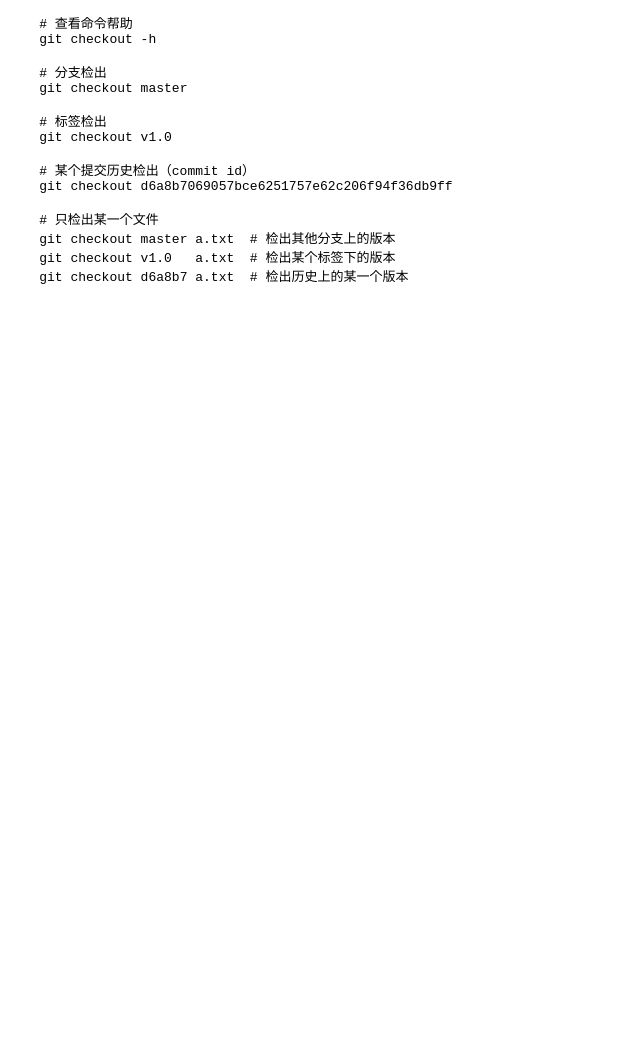
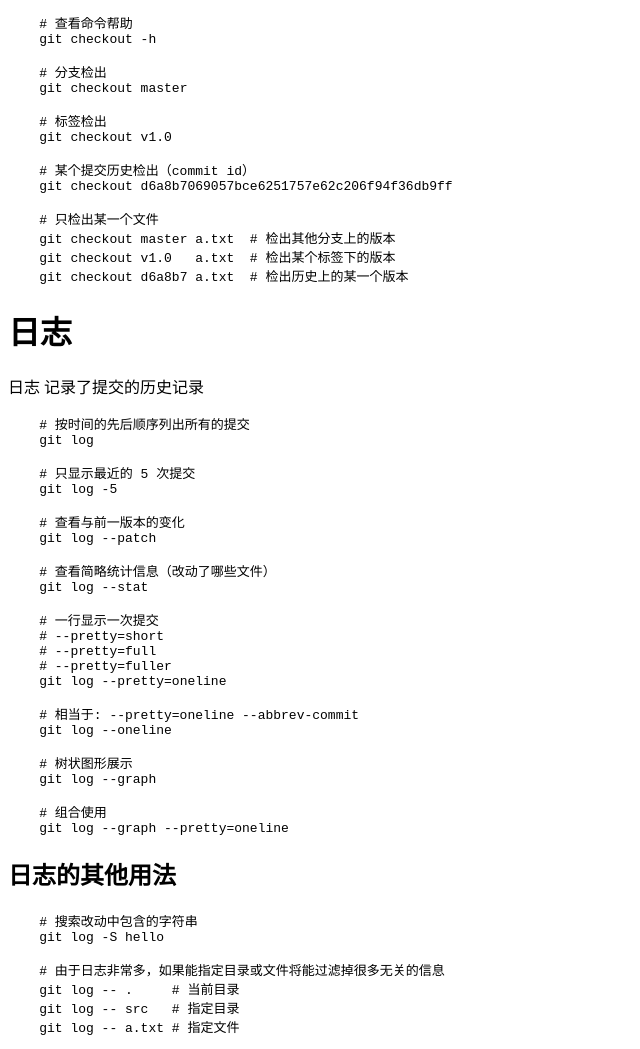
Before and after one commit to LuoSimba/mess, a plain HTML site: page git/git.html in a window 1280 px wide. Shown: the part 865-1914 px from the top of the page, without its empty margins (0-640 px from the left). Before the commit the page ends 1163 px from the top, so only its background shows below. Drawn offline with Linux system fonts and the light colour scheme.

Commit message:
git - log

```diff
--- a/git/git.html
+++ b/git/git.html
@@ -78,5 +78,50 @@
     git checkout d6a8b7 a.txt  # 检出历史上的某一个版本
 </pre>
 
+<h1>日志</h1>
+
+<p>日志 记录了提交的历史记录</p>
+
+<pre>
+    # 按时间的先后顺序列出所有的提交
+    git log
+
+    # 只显示最近的 5 次提交
+    git log -5
+
+    # 查看与前一版本的变化
+    git log --patch
+
+    # 查看简略统计信息（改动了哪些文件）
+    git log --stat
+
+    # 一行显示一次提交
+    # --pretty=short
+    # --pretty=full
+    # --pretty=fuller
+    git log --pretty=oneline
+
+    # 相当于: --pretty=oneline --abbrev-commit
+    git log --oneline
+
+    # 树状图形展示
+    git log --graph
+
+    # 组合使用
+    git log --graph --pretty=oneline
+</pre>
+
+<h2>日志的其他用法</h2>
+
+<pre>
+    # 搜索改动中包含的字符串
+    git log -S hello
+
+    # 由于日志非常多，如果能指定目录或文件将能过滤掉很多无关的信息
+    git log -- .     # 当前目录
+    git log -- src   # 指定目录
+    git log -- a.txt # 指定文件
+</pre>
+
 </body>
 </html>
```
Also changed, not shown: 1 other file.
